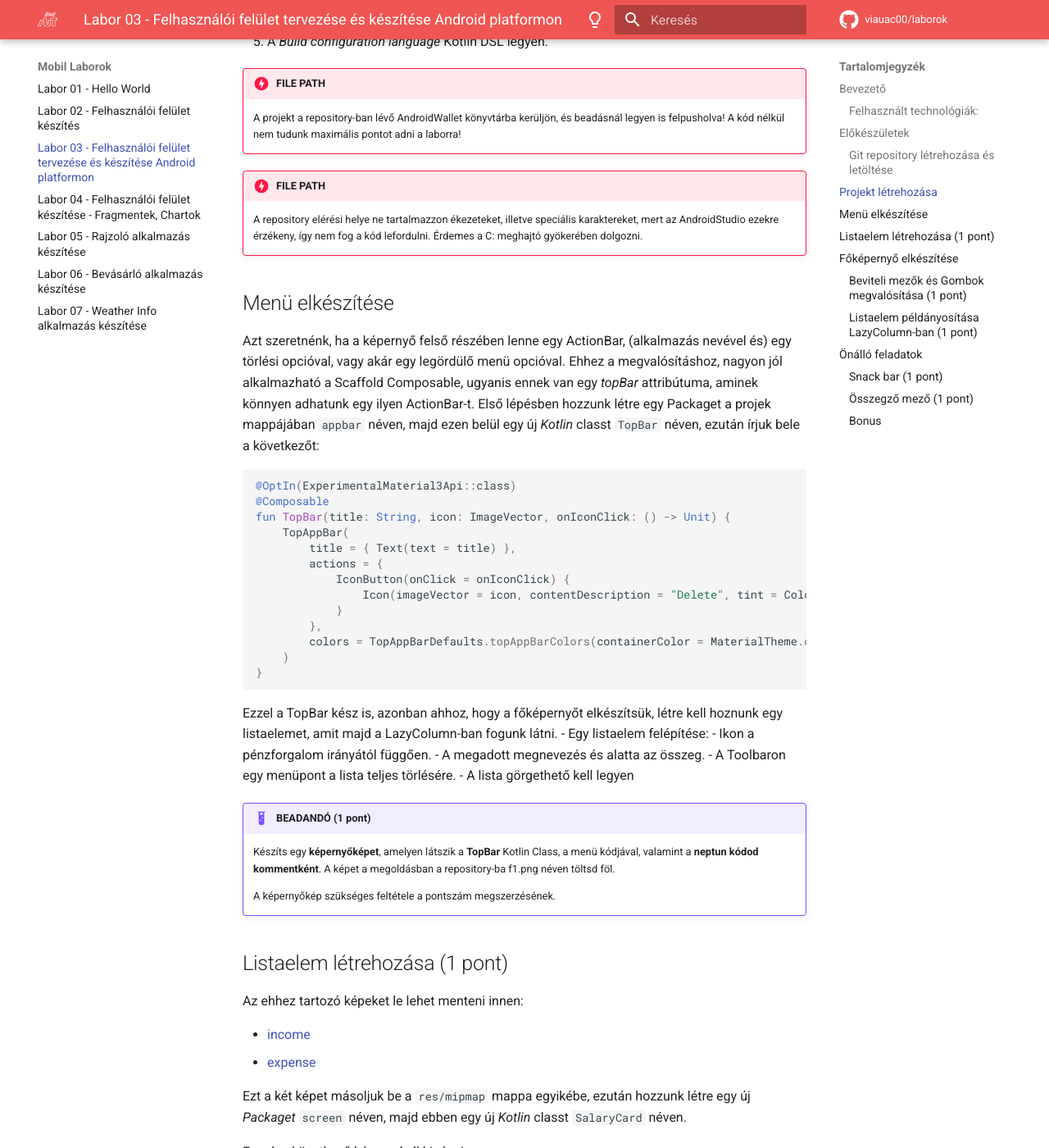
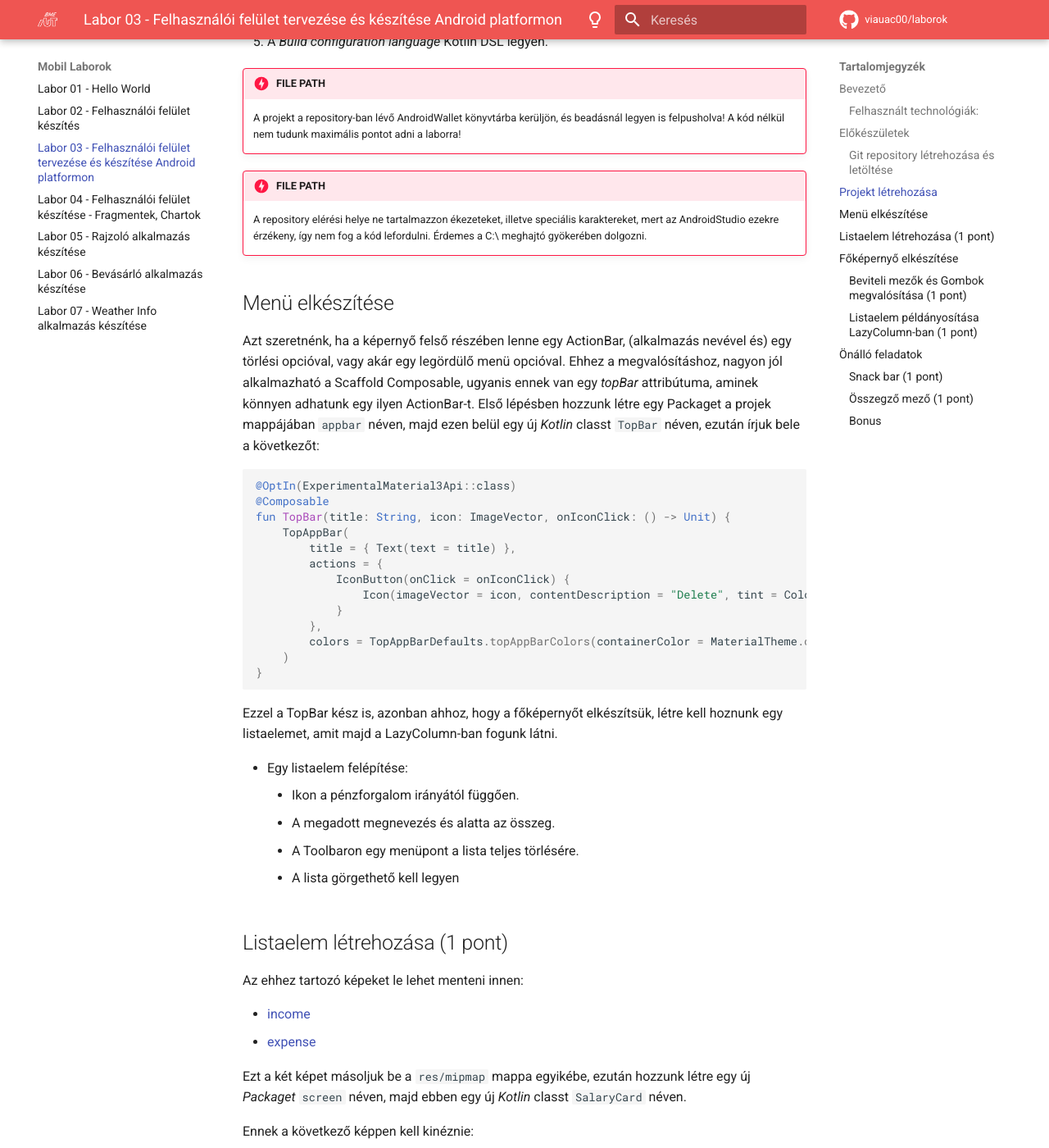
Before and after one commit to VIAUAD02/laborok, an MkDocs documentation site: the page built from docs/laborok/03-android-ui-adv/index.md, in a window 1280 px wide and 1400 px high, scrolled down 2461 px. Shown: the whole window at 82% size. Built offline with MkDocs 1.6.1 and Material for MkDocs 9.7.7, drawn with Linux system fonts in a browser that asks for light colours; comment, search, counter and statistics services are not loaded; some of the changed text lies outside the part shown.

Commit message:
lab03 in compose v3
typos, correction, code

````diff
--- a/docs/laborok/03-android-ui-adv/index.md
+++ b/docs/laborok/03-android-ui-adv/index.md
@@ -56,7 +56,7 @@ Hozzunk létre egy AndroidWallet nevű projektet Android Studioban:
 	A projekt a repository-ban lévő AndroidWallet könyvtárba kerüljön, és beadásnál legyen is felpusholva! A kód nélkül nem tudunk maximális pontot adni a laborra!
 
 !!!danger "FILE PATH"
-    A repository elérési helye ne tartalmazzon ékezeteket, illetve speciális karaktereket, mert az AndroidStudio ezekre érzékeny, így nem fog a kód lefordulni. Érdemes a C:\ meghajtó gyökerében dolgozni.
+    A repository elérési helye ne tartalmazzon ékezeteket, illetve speciális karaktereket, mert az AndroidStudio ezekre érzékeny, így nem fog a kód lefordulni. Érdemes a C:\\ meghajtó gyökerében dolgozni.
 
 ## Menü elkészítése
 
@@ -79,17 +79,13 @@ fun TopBar(title: String, icon: ImageVector, onIconClick: () -> Unit) {
 ```
 
 Ezzel a TopBar kész is, azonban ahhoz, hogy a főképernyőt elkészítsük, létre kell hoznunk egy listaelemet, amit majd a LazyColumn-ban fogunk látni.
+
 - Egy listaelem felépítése:
 	- Ikon a pénzforgalom irányától függően.
 	- A megadott megnevezés és alatta az összeg.
 	- A Toolbaron egy menüpont a lista teljes törlésére.
 	- A lista görgethető kell legyen
 
-
-!!!example "BEADANDÓ (1 pont)"
-	Készíts egy **képernyőképet**, amelyen látszik a **TopBar** Kotlin Class, a menü kódjával, valamint a **neptun kódod kommentként**. A képet a megoldásban a repository-ba f1.png néven töltsd föl.
-
-	A képernyőkép szükséges feltétele a pontszám megszerzésének.
 
 
 ## Listaelem létrehozása (1 pont)
@@ -204,7 +200,7 @@ fun MainScreen() {
 }
 ```
 
-A `MainScreen` tartalmaz egy *Scaffold*-ot, amivel el tudjuk érni, hogy az elején implementált `TopBar`-t átadjuk a topBar paraméterének. Ezt a következő képpen tesszük meg. Adunk neki egy tetszőleges *title*-t (általában az alkalmazás nevét), ez most *Android Wallet* lesz, majd egy icon-t. Használjuk az Android Studio beépített iconjait. Ezután meg kell adnunk egy Lambdát, aminek a segítségével leírjuk, hogy mi történjen, hogyha a felhasználó rákattint az iconra. Jelen esetben ki kell ürítenünk a listánkat. Mivel mind a két változó kapott egy `by remember {mutableStateOf(...)}` értéket, ezért ha változás történik, akkor az összes Composable újrafordul. Ha ezzel megvagyunk, a következőt kellene látni a Preview-ben.
+A `MainScreen` tartalmaz egy *Scaffold*-ot, amivel el tudjuk érni, hogy az elején implementált `TopBar`-t átadjuk a topBar paraméterének. Ezt a következő képpen tesszük meg. Adunk neki egy tetszőleges *title*-t (általában az alkalmazás nevét), ez most *Android Wallet* lesz, majd egy icon-t. Használjuk az Android Studio beépített iconjait. Ezután meg kell adnunk egy Lambdát, aminek a segítségével leírjuk, hogy mi történjen, hogyha a felhasználó rákattint az iconra. Jelen esetben ki kell ürítenünk a listánkat. Mivel mind a két változó kapott egy `by remember {mutableStateOf(...)}` értéket, ezért ha változás történik, akkor az összes Composable újrafordul ami függ attól a változótól. Ha ezzel megvagyunk, a következőt kellene látni a Preview-ben.
 
 <p align="center">
 <img src="./assets/MainScreen_TopBar.png" width="320">
@@ -318,6 +314,9 @@ A Toast üzeneteknél már van egy sokkal szebb megoldás is, ez a [Snackbar](ht
 
 Vegyünk fel egy összegző mezőt a gombok mellé, amely minden bevitt érték után frissül. Figyeljünk arra, hogyha nincs még egyetlen bejegyzés sem, akkor ne jelenjen meg semmi, valamint a felhasználó nem mínusz karakter alapján állítja a kiadás/bevétel állapotot, hanem a kapcsoló alapján kell eldöntenünk, hogy pozitív vagy negatív érték.
 
+!!!tip "Tipp"
+    Érdemes használni a `Modifier.alpha()` paramétert.
+
 !!!warning "Figyelem"
 	Figyeljünk az összegző mező helyes működésére! Ha töröljük a listából a bejegyzéseket, akkor a számláló is nullázódjon és tűnjön el! (Nem elég csak akkor eltüntetni, hogyha a `sum` 0 értéket vesz fel.) (-0.5 pont)
 
````
